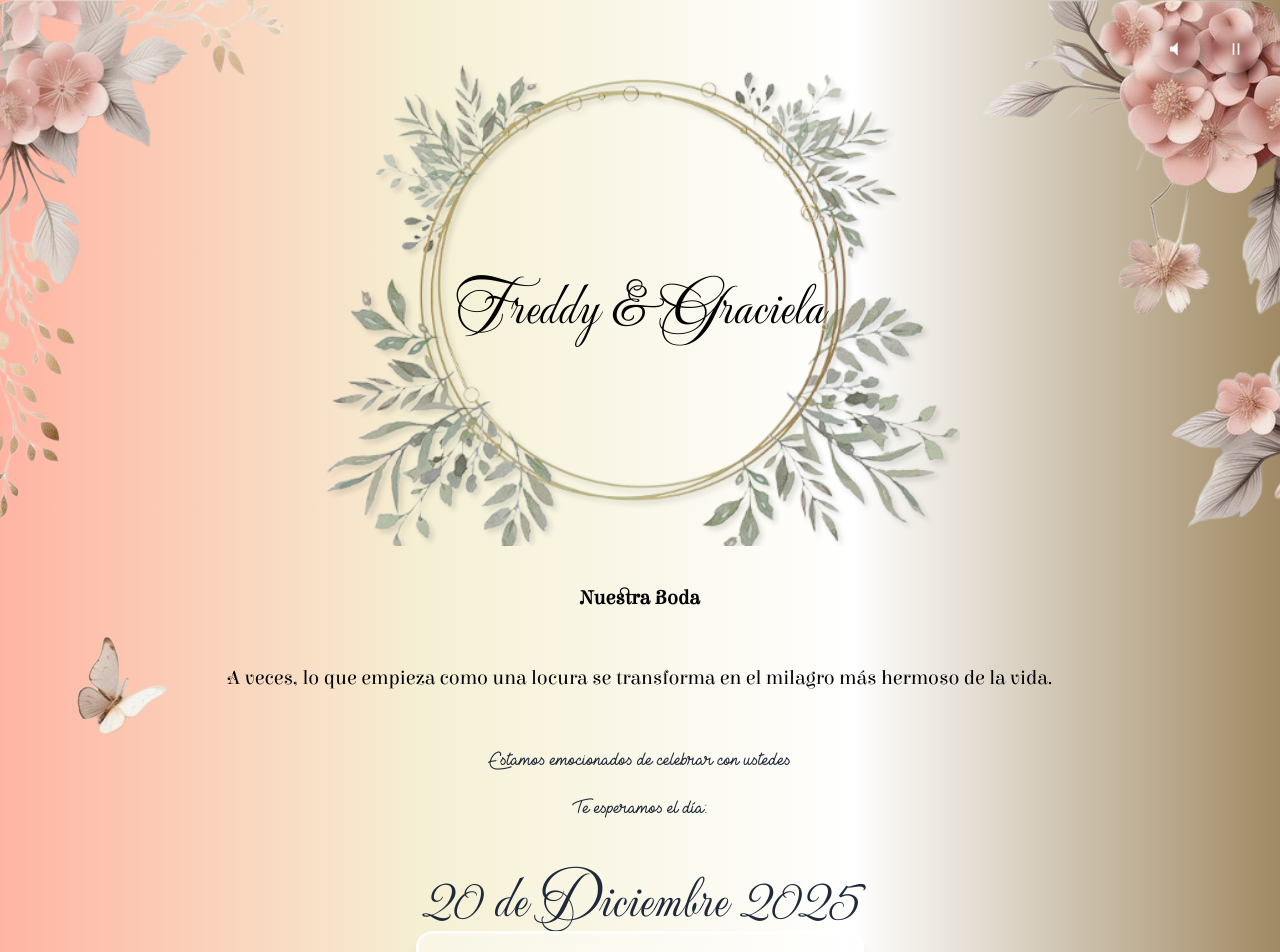
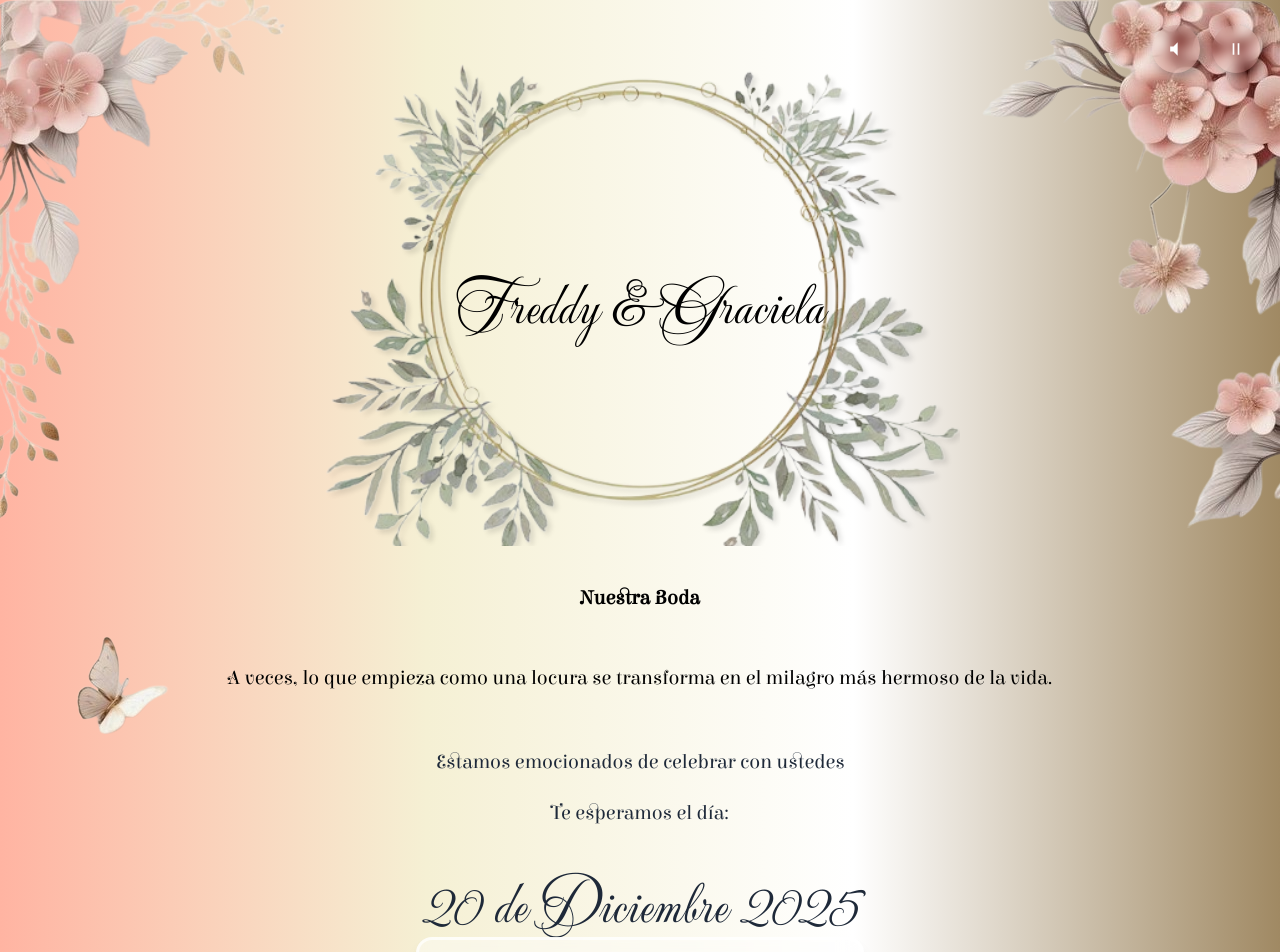
Before and after one commit to Dev-FrddySign/Wedding, a React (Vite) app: page /invitacion in a window 1280 px wide. Shown: the top 952 px of the page. Built offline with nearby package versions, Linux system fonts and the light colour scheme; a web font is replaced by a local one.

Commit message:
seguimos con los cambios comenzamos....vamos ultimo

```diff
--- a/src/pages/Invitacion/InvitacionPag.jsx
+++ b/src/pages/Invitacion/InvitacionPag.jsx
@@ -106,8 +106,8 @@ const InvitacionPag = () => {
 
             <section className="font1 invitacion-section flex flex-col items-center justify-center  py-4 sm:py-6 px-2 sm:px-4 z-30">
                 <h1 className="text-sm sm:text-base md:text-lg sm:mb-6 text-gray-800">
-                    <p className='mb-5 font4'>Estamos emocionados de celebrar con ustedes</p>
-                    <p className='mb-10 font4'>Te esperamos el día:</p>
+                    <p className='font6 mb-5 font4'>Estamos emocionados de celebrar con ustedes</p>
+                    <p className='font6 mb-10 font4'>Te esperamos el día:</p>
                     <p className="text-xl sm:text-2xl md:text-3xl sm:mt-6 font1 text-gray-800">
                         20 de Diciembre 2025
                     </p>
```
